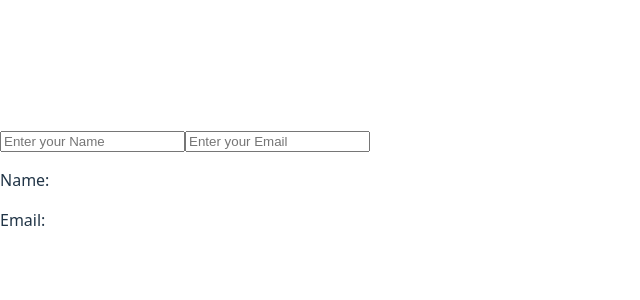
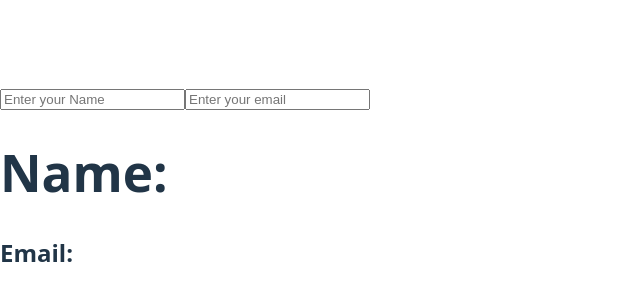
Before and after one commit to Shibikrishnaa/React_Hooks, a React app in the folder hook/: page / in a window 1280 px wide. Shown: the part 212-512 px from the top of the page, without its empty margins (0-640 px from the left). Built offline with nearby package versions, Linux system fonts and the light colour scheme; the HTML template or start-up script is replaced by a standard one.

Commit message:
Update and done with useEffect Hook

```diff
--- a/hook/src/App.jsx
+++ b/hook/src/App.jsx
@@ -2,14 +2,16 @@ import React from 'react';
 // import Counter from './Counter.jsx';
 // import Display from './Display';
 // import Toggle from './Toggle';
-import Form from './Form';
+// import Form from './Form';
+import Hooked from './Hooked';
 function App(){
   return(
     <>
     {/* <Counter /> */}
     {/* <Display/> */}
     {/* <Toggle/> */}
-    <Form/>
+    {/* <Form/> */}
+    <Hooked/>
     </>
   )
 }
--- /dev/null
+++ b/hook/src/Hooked.jsx
@@ -0,0 +1,23 @@
+import React,{useState,useEffect} from 'react';
+function Hooked(){
+    const [name,setName]=useState();
+    const [email,setEmail]=useState();
+    useEffect(()=>{
+        console.log(name,email);
+    },[name,email])
+    const handleName = (e) =>{
+        setName(e.target.value);
+    }
+    const handleEmail = (e) =>{
+        setEmail(e.target.value);
+    }
+    return(
+        <>
+        <input type="text" value={name} onChange={handleName} placeholder='Enter your Name'/>
+        <input type="email" value={email} onChange={handleEmail} placeholder='Enter your email'/>
+        <h1>Name:{name}</h1>
+        <h2>Email:{email}</h2>
+        </>
+    )
+}
+export default Hooked
```
